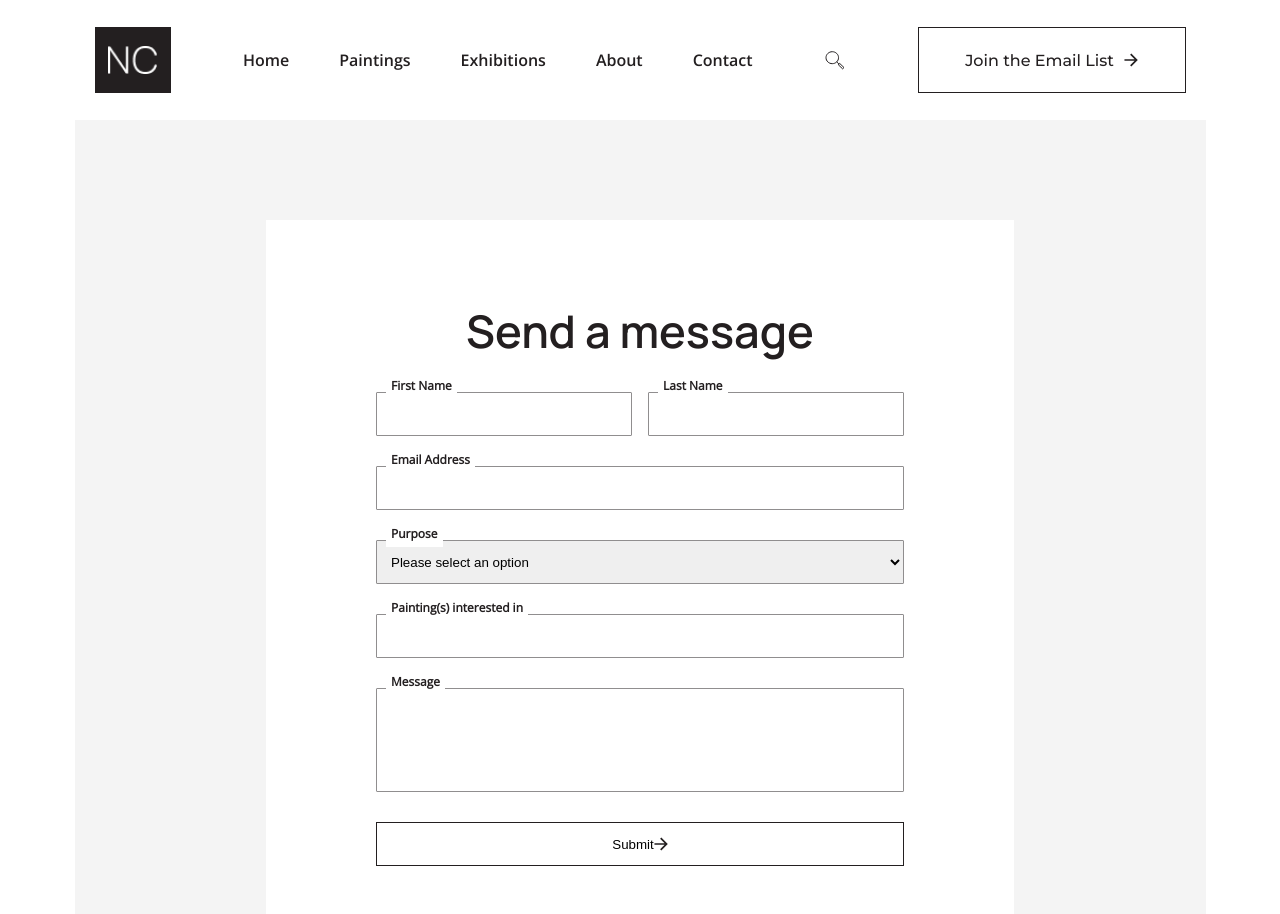
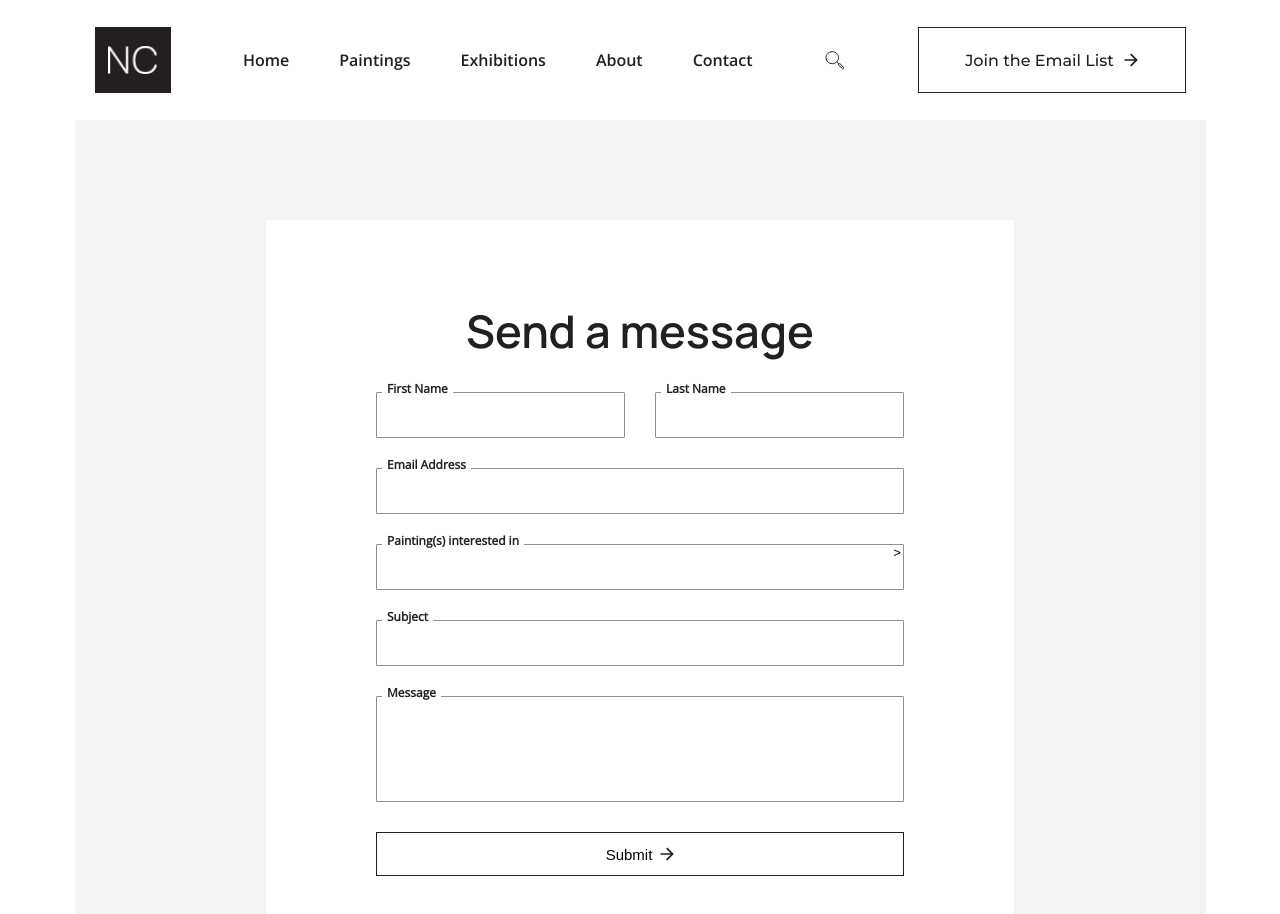
Before and after one commit to orrymevorach/nora-camps, a Next.js app: page /contact in a window 1280 px wide. Shown: the top 914 px of the page. Built offline with nearby package versions, Linux system fonts and the light colour scheme.

Commit message:
switched to using react hook forms

```diff
--- a/package.json
+++ b/package.json
@@ -18,6 +18,7 @@
     "next": "13.2.4",
     "react": "18.2.0",
     "react-dom": "18.2.0",
+    "react-hook-form": "^7.43.9",
     "sass": "^1.59.3",
     "sharp": "^0.31.3"
   }
--- a/src/components/contact-form/contact-form.jsx
+++ b/src/components/contact-form/contact-form.jsx
@@ -1,60 +1,114 @@
+import { useForm } from 'react-hook-form';
+import clsx from 'clsx';
 import RightArrow from 'svg/right-arrow/right-arrow';
 import styles from './contact-form.module.scss';
+import DropDownMenu from './drop-down-menu/drop-down-menu';
 
 export default function ContactForm() {
-  const purposeOptions = [
-    { value: '', text: 'Please select an option' },
-    { value: 'buying', text: 'Buying' },
-    { value: 'general', text: 'General inquiry' },
-  ];
+  const {
+    register,
+    handleSubmit,
+    formState: { errors },
+  } = useForm();
 
-  const handleSubmit = e => {
-    e.preventDefault();
-    console.log(`[Submitted Form!]`);
+  const onSubmit = formData => {
+    console.log(formData);
   };
 
   return (
     <div className={styles.container}>
-      <form className={styles.form} onSubmit={e => handleSubmit(e)}>
+      <form className={styles.form} onSubmit={handleSubmit(onSubmit)}>
         <h1 className={styles.title}>Send a message</h1>
-        <div className={styles.row}>
-          <div className={styles.formGroup}>
-            <label className={styles.label}>First Name</label>
-            <input type='text' id='first-name' name='first-name' required />
-          </div>
 
-          <div className={styles.formGroup}>
-            <label className={styles.label}>Last Name</label>
-            <input type='text' id='last-name' name='last-name' required />
-          </div>
+        <div
+          className={clsx(
+            styles.formGroup,
+            styles.firstName,
+            errors.firstName ? styles.errorActive : ''
+          )}
+        >
+          <label className={styles.label}>First Name</label>
+          <input
+            className={clsx(styles.input)}
+            type='text'
+            {...register('firstName', { required: true })}
+          />
+          {errors.lastName && (
+            <div className={styles.errorText}>First name is required</div>
+          )}
         </div>
 
-        <div className={styles.formGroup}>
-          <label className={styles.label}>Email Address</label>
-          <input type='email' id='email' name='email' required />
+        <div className={clsx(styles.formGroup, styles.lastName)}>
+          <label className={styles.label}>Last Name</label>
+          <input
+            className={clsx(
+              styles.input,
+              errors.lastName ? styles.errorActive : ''
+            )}
+            type='text'
+            {...register('lastName', { required: true })}
+          />
+          {errors.lastName && (
+            <div className={styles.errorText}>Last name is required</div>
+          )}
         </div>
 
-        <div className={styles.formGroup}>
-          <label className={styles.label}>Purpose</label>
-          <select id='purpose' name='purpose' required>
-            {purposeOptions.map(item => {
-              return (
-                <option key={item.value} value={item.value}>
-                  {item.text}
-                </option>
-              );
+        <div className={clsx(styles.formGroup, styles.email)}>
+          <label className={styles.label}>Email Address</label>
+          <input
+            className={clsx(
+              styles.input,
+              errors.lastName ? styles.errorActive : ''
+            )}
+            type='text'
+            {...register('email', {
+              required: true,
+              pattern:
+                /^(([^<>()[\]\\.,;:\s@"]+(\.[^<>()[\]\\.,;:\s@"]+)*)|(".+"))@((\[[0-9]{1,3}\.[0-9]{1,3}\.[0-9]{1,3}\.[0-9]{1,3}\])|(([a-zA-Z\-0-9]+\.)+[a-zA-Z]{2,}))$/,
             })}
-          </select>
+          />
+          {errors.email && (
+            <div className={styles.errorText}>{`${
+              errors.email.type === 'required'
+                ? 'Email is required'
+                : 'Invalid email address'
+            }`}</div>
+          )}
         </div>
 
-        <div className={styles.formGroup}>
+        <div className={clsx(styles.formGroup, styles.painting)}>
           <label className={styles.label}>Painting(s) interested in</label>
-          <input type='text' id='paintings' name='paintings' required />
+          <input className={styles.input} />
+          <DropDownMenu />
         </div>
 
-        <div className={styles.formGroup}>
+        <div className={clsx(styles.formGroup, styles.subject)}>
+          <label className={styles.label}>Subject</label>
+          <input
+            className={clsx(
+              styles.input,
+              errors.lastName ? styles.errorActive : ''
+            )}
+            type='text'
+            {...register('subject', { required: true })}
+          />
+          {errors.subject && (
+            <div className={styles.errorText}>Subject is required</div>
+          )}
+        </div>
+
+        <div className={clsx(styles.formGroup, styles.message)}>
           <label className={styles.label}>Message</label>
-          <textarea id='message' name='message' required></textarea>
+          <textarea
+            className={clsx(
+              styles.messageBox,
+              errors.message ? styles.errorActive : ''
+            )}
+            {...register('message', { required: true })}
+          />
+          {errors.message && (
+            <div className={styles.errorText}>A message is required</div>
+          )}
         </div>
 
         <button className={styles.submitButton} type='submit'>
--- a/src/components/contact-form/contact-form.module.scss
+++ b/src/components/contact-form/contact-form.module.scss
@@ -16,12 +16,21 @@
 .title {
   @include mixins.manropeSemiBold;
   font-size: 2.8125rem;
+  grid-area: title;
+  text-align: center;
 }
 
 .form {
-  display: flex;
-  flex-direction: column;
-  align-items: center;
+  display: grid;
+  grid-template:
+    'title title'
+    'firstName lastName'
+    'email email'
+    'painting painting'
+    'subject subject'
+    'message message'
+    'submitButton submitButton';
+  grid-template-columns: 1fr 1fr;
   gap: 1.875rem;
   width: 100%;
   padding: 5rem 6.875rem 3.875rem 6.875rem;
@@ -30,37 +39,23 @@
   margin-top: 100px;
 }
 
-.row {
-  display: flex;
-  width: 100%;
-  gap: 1rem;
-}
-
 .formGroup {
   position: relative;
   display: flex;
   font-size: 15px;
   width: 100%;
+  border: 1px solid var.$darkGrey;
+  border-radius: 1px;
+  width: 100%;
 
   label {
     position: absolute;
-    top: -20px;
-    left: 10px;
-    padding: 5px;
+    bottom: calc(100% - 9px);
+    left: 5px;
+    padding: 0 5px 5px 5px;
     background-color: var.$white;
     font-weight: bold;
     font-size: 12px;
-  }
-
-  input[type='text'],
-  input[type='email'],
-  select,
-  textarea {
-    padding: 10px;
-    border: 1px solid var.$darkGrey;
-    border-radius: 1px;
-    height: 44px;
-    width: 100%;
   }
 
   textarea {
@@ -70,10 +65,46 @@
   }
 }
 
+.input,
+.messageBox {
+  border: none;
+  padding: 10px;
+  border-radius: 1px;
+  width: 100%;
+}
+
+.input {
+  height: 44px;
+}
+
+$classes: firstName, lastName, email, painting, subject, message;
+
+@each $class in $classes {
+  .#{$class} {
+    grid-area: $class;
+  }
+}
+
 .submitButton {
+  grid-area: submitButton;
+  display: flex;
+  gap: 0.5rem;
+  font-size: 15px;
   border: 1px solid var.$black;
   justify-content: center;
   align-items: center;
   height: 44px;
   width: 100%;
 }
+
+.errorText {
+  position: absolute;
+  top: 100%;
+  font-size: 0.625rem;
+  color: #ff0000;
+  padding-left: 0.5rem;
+}
+
+.errorActive {
+  border-color: #ff0000;
+}
--- /dev/null
+++ b/src/components/contact-form/drop-down-menu/drop-down-menu.jsx
@@ -0,0 +1,36 @@
+import { useState } from 'react';
+import styled from './drop-down-menu.module.scss';
+
+export default function DropDownMenu() {
+  const [isToggled, setIsToggled] = useState(false);
+  const testPaintings = [
+    'Landscape',
+    'Mountain',
+    'River',
+    'Grassland',
+    'House',
+  ];
+
+  return (
+    // <div className={styled.container}>
+    <>
+      {/* <input className={styled.input} /> */}
+
+      <button
+        className={styled.button}
+        onClick={() => setIsToggled(prev => !prev)}
+      >{`>`}</button>
+      {isToggled && (
+        <ul className={styled.ul}>
+          {testPaintings.map(option => {
+            return (
+              <li className={styled.li} key={option}>
+                {option}
+              </li>
+            );
+          })}
+        </ul>
+      )}
+    </>
+  );
+}
--- /dev/null
+++ b/src/components/contact-form/drop-down-menu/drop-down-menu.module.scss
@@ -0,0 +1,36 @@
+.container {
+  display: flex;
+  flex-direction: column;
+}
+
+.input {
+  display: flex;
+  justify-content: space-between;
+  width: 100%;
+}
+
+.button {
+  display: flex;
+  width: 10px;
+}
+
+.ul {
+  position: absolute;
+  top: 100%;
+  z-index: 100;
+  background-color: white;
+  display: flex;
+  flex-direction: column;
+  width: 100%;
+  border-right: 1px solid black;
+  border-bottom: 1px solid black;
+  border-left: 1px solid black;
+}
+
+.li {
+  display: flex;
+  justify-content: flex-start;
+  padding: 1rem;
+  width: 100%;
+  //   border-bottom: 1px solid black;
+}
```
Also changed, not shown: 1 other file (tests, documents, lock files or other folders).
